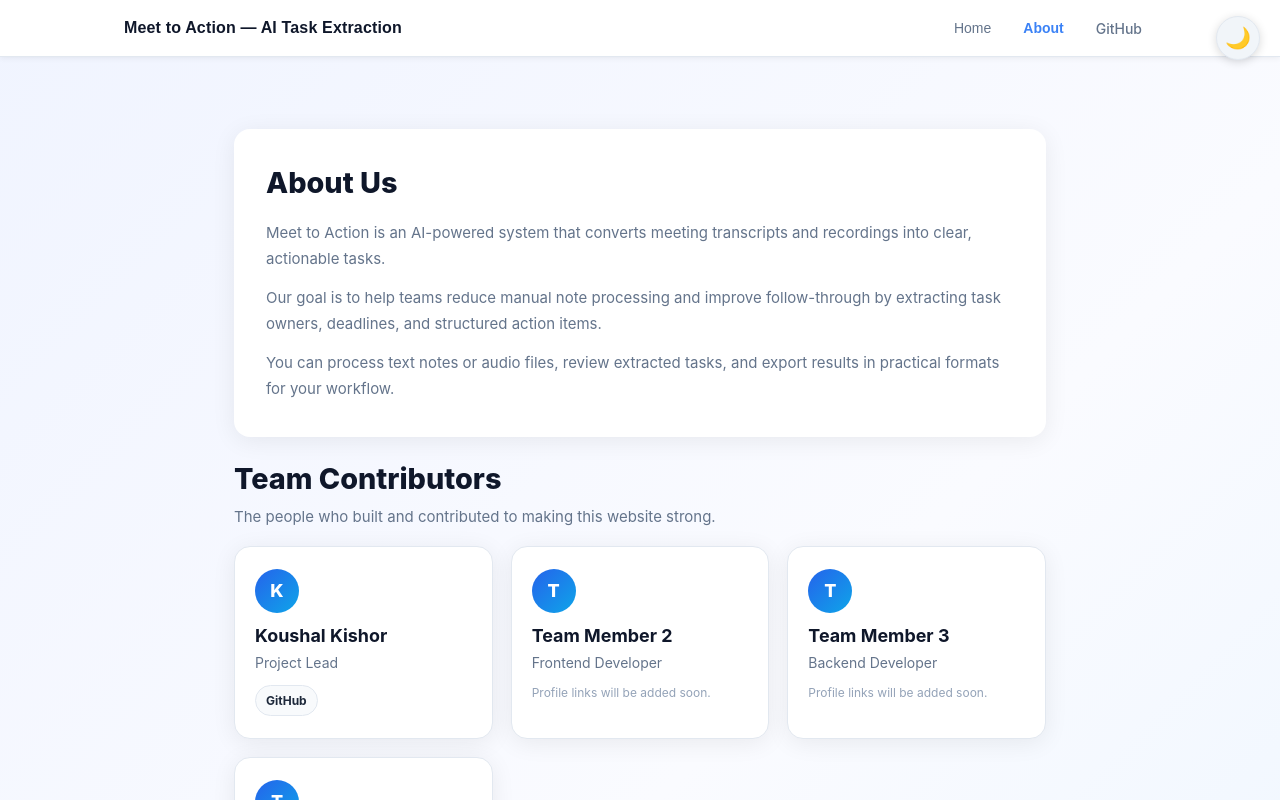
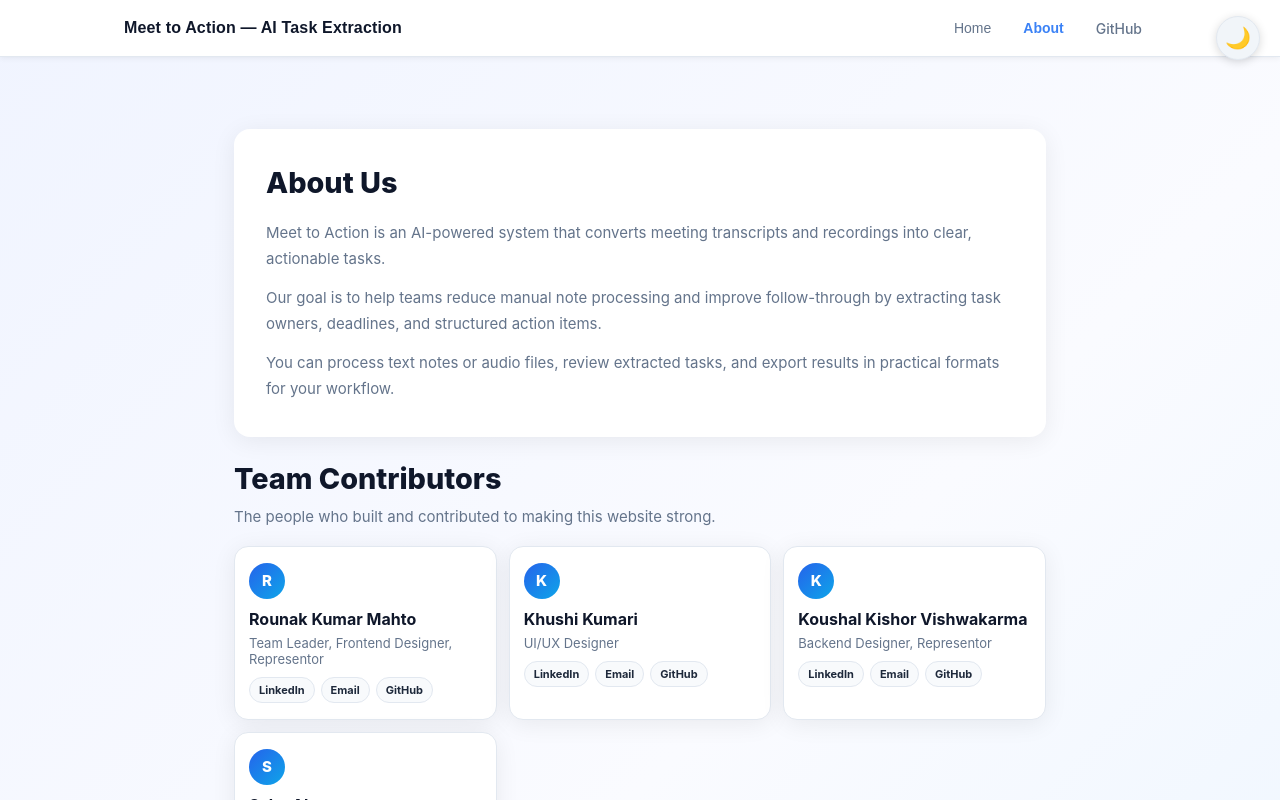
Before and after one commit to KoushalKishor09/meet-to-action, a React (Create React App) app in the folder frontend/: page / in a window 1280 px wide. Both pictures are taken after a click on the button "About". Shown: the top 800 px of the page. Built offline with nearby package versions, Linux system fonts and the light colour scheme.

Commit message:
adding team details

```diff
--- a/frontend/src/AboutPage.js
+++ b/frontend/src/AboutPage.js
@@ -1,32 +1,32 @@
 function AboutPage() {
   const teamMembers = [
     {
-      name: "Koushal Kishor",
-      role: "Project Lead",
-      linkedin: "",
-      email: "",
+      name: "Rounak Kumar Mahto",
+      role: "Team Leader, Frontend Designer, Representor",
+      linkedin: "https://www.linkedin.com/in/rounak-kumar-mahto/",
+      email: "rounak.k.mahto@gmail.com",
+      github: "https://github.com/thechamprk"
+    },
+    {
+      name: "Khushi Kumari",
+      role: "UI/UX Designer",
+      linkedin: "https://www.linkedin.com/in/khushi-kumari-654617325/",
+      email: "khushi.ece.rec@gmail.com",
+      github: "https://github.com/its-kittu"
+    },
+    {
+      name: "Koushal Kishor Vishwakarma",
+      role: "Backend Designer, Representor",
+      linkedin: "https://www.linkedin.com/in/koushal-kishor-vishwakarma-206567363/",
+      email: "kishorkoushal995@gmail.com",
       github: "https://github.com/KoushalKishor09"
     },
     {
-      name: "Team Member 2",
-      role: "Frontend Developer",
-      linkedin: "",
-      email: "",
-      github: ""
-    },
-    {
-      name: "Team Member 3",
-      role: "Backend Developer",
-      linkedin: "",
-      email: "",
-      github: ""
-    },
-    {
-      name: "Team Member 4",
-      role: "AI/ML Engineer",
-      linkedin: "",
-      email: "",
-      github: ""
+      name: "Saba Alam",
+      role: "UI/UX Designer",
+      linkedin: "https://www.linkedin.com/in/saba-alam-83a23834a/",
+      email: "alamsaba2006@gmail.com",
+      github: "https://github.com/alamsaba2006-hub"
     }
   ];
 
--- a/frontend/src/App.css
+++ b/frontend/src/App.css
@@ -1064,15 +1064,15 @@ body {
 
 .team-grid {
   display: grid;
-  grid-template-columns: repeat(auto-fit, minmax(240px, 1fr));
-  gap: 18px;
+  grid-template-columns: repeat(auto-fit, minmax(200px, 1fr));
+  gap: 12px;
 }
 
 .team-member-card {
   background: var(--card-bg);
   border: 1px solid var(--border);
-  border-radius: 16px;
-  padding: 22px 20px;
+  border-radius: 14px;
+  padding: 16px 14px;
   box-shadow: var(--card-shadow);
   transition: transform 0.2s, box-shadow 0.2s, border-color 0.2s;
 }
@@ -1084,48 +1084,48 @@ body {
 }
 
 .team-member-avatar {
-  width: 44px;
-  height: 44px;
+  width: 36px;
+  height: 36px;
   border-radius: 50%;
   display: inline-flex;
   align-items: center;
   justify-content: center;
-  font-size: 18px;
+  font-size: 15px;
   font-weight: 800;
   color: #ffffff;
   background: linear-gradient(135deg, #2563eb 0%, #0ea5e9 100%);
-  margin-bottom: 12px;
+  margin-bottom: 10px;
 }
 
 .team-member-name {
   margin: 0;
-  font-size: 1.12rem;
+  font-size: 1rem;
   font-weight: 700;
   color: var(--text-primary);
 }
 
 .team-member-role {
-  margin: 8px 0 0;
-  font-size: 14px;
+  margin: 6px 0 0;
+  font-size: 13px;
   color: var(--text-muted);
 }
 
 .team-member-links {
-  margin-top: 14px;
+  margin-top: 10px;
   display: flex;
-  gap: 8px;
+  gap: 6px;
   flex-wrap: wrap;
 }
 
 .team-member-link {
   text-decoration: none;
-  font-size: 12px;
+  font-size: 11px;
   font-weight: 700;
   color: var(--text-secondary);
   background: var(--tab-bg);
   border: 1px solid var(--border);
   border-radius: 999px;
-  padding: 7px 10px;
+  padding: 5px 9px;
   transition: background 0.2s, border-color 0.2s, color 0.2s;
 }
 
```
